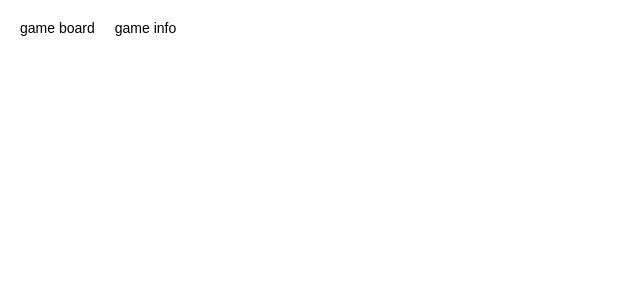
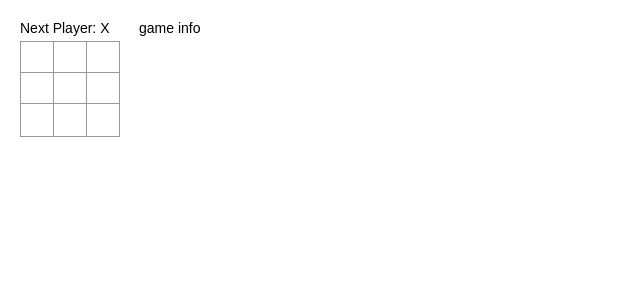
Before and after one commit to bl-kei/react-example, a React (Create React App) app in the folder react-tictactoe-app/: page / in a window 1280 px wide. Shown: the top 300 px of the page, without its empty margins (0-640 px from the left). Built offline with nearby package versions, Linux system fonts and the light colour scheme.

Commit message:
feat : board ui implement

```diff
--- a/react-tictactoe-app/src/App.js
+++ b/react-tictactoe-app/src/App.js
@@ -1,9 +1,12 @@
 import './App.css'
+import { Board } from './components/Board'
 
 function App() {
   return (
     <div className="game">
-      <div className="game-board">game board</div>
+      <div className="game-board">
+        <Board />
+      </div>
       <div className="game-info">game info</div>
     </div>
   )
--- /dev/null
+++ b/react-tictactoe-app/src/components/Board.css
@@ -0,0 +1,3 @@
+.status {
+  margin-bottom: 10px;
+}
--- /dev/null
+++ b/react-tictactoe-app/src/components/Board.js
@@ -0,0 +1,32 @@
+import React, { Component } from 'react'
+import Square from './Square'
+import './Board.css'
+
+export class Board extends Component {
+  renderSquare(i) {
+    return <Square />
+  }
+  render() {
+    const status = 'Next Player: X'
+    return (
+      <div>
+        <div className="status">{status}</div>
+        <div className="board-row">
+          {this.renderSquare(0)}
+          {this.renderSquare(1)}
+          {this.renderSquare(2)}
+        </div>
+        <div className="board-row">
+          {this.renderSquare(3)}
+          {this.renderSquare(4)}
+          {this.renderSquare(5)}
+        </div>
+        <div className="board-row">
+          {this.renderSquare(6)}
+          {this.renderSquare(7)}
+          {this.renderSquare(8)}
+        </div>
+      </div>
+    )
+  }
+}
--- /dev/null
+++ b/react-tictactoe-app/src/components/Square.css
@@ -0,0 +1,11 @@
+.square {
+  background-color: white;
+  border: 1px solid #999;
+  font-size: 24px;
+  height: 34px;
+  width: 34px;
+  margin-right: -1px;
+  margin-top: -5px;
+  padding: 0;
+  text-align: center;
+}
--- /dev/null
+++ b/react-tictactoe-app/src/components/Square.js
@@ -0,0 +1,8 @@
+import React, { Component } from 'react'
+import './Square.css'
+
+export default class Square extends Component {
+  render() {
+    return <button className="square"></button>
+  }
+}
```
